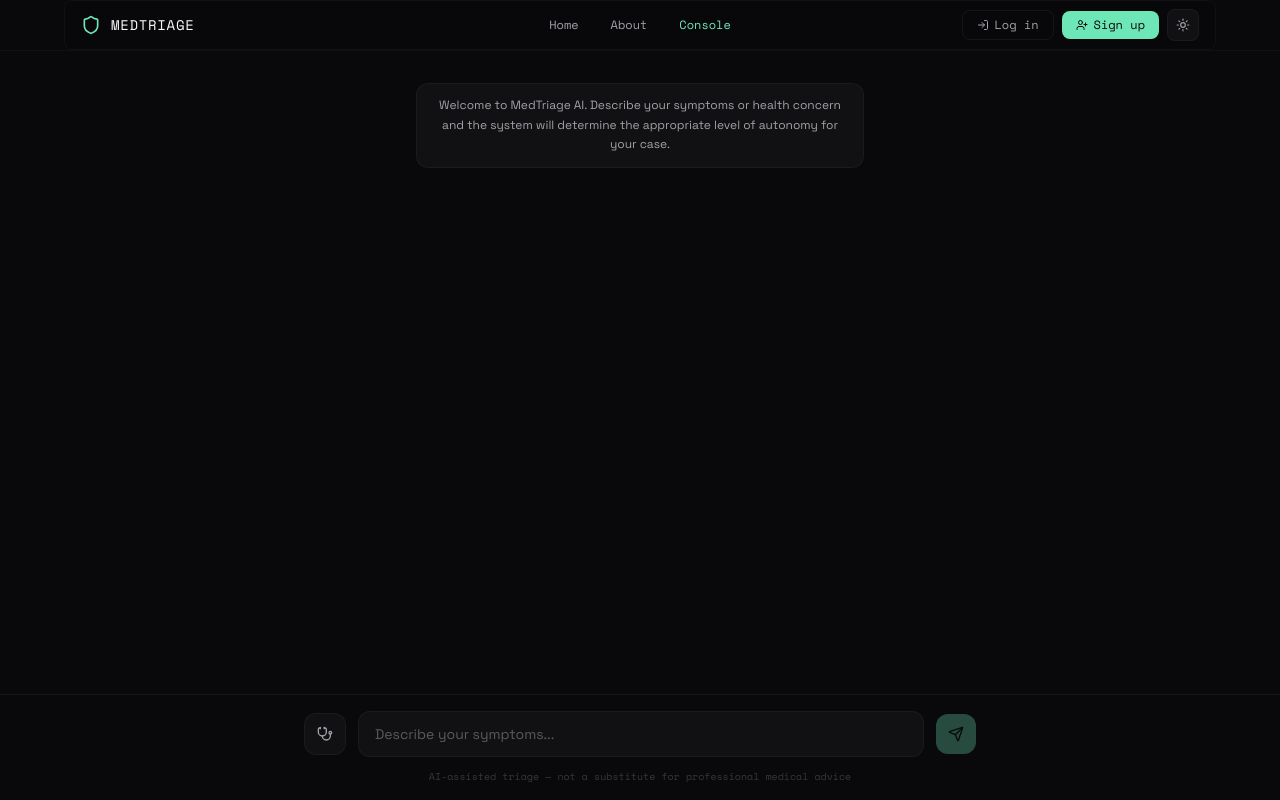
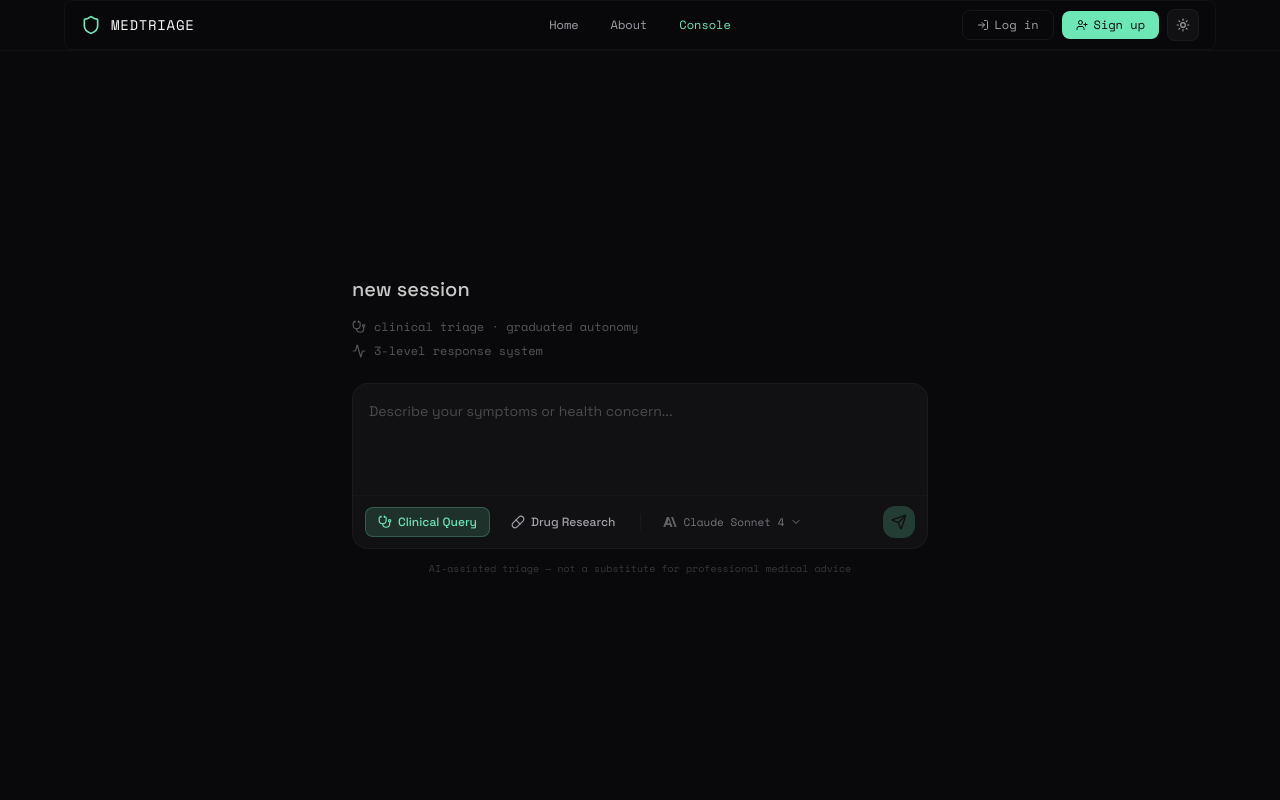
Before and after one commit to MedTriage/Frontend, a Next.js app: page /chat in a window 1280 px wide. Built offline with nearby package versions, Linux system fonts and the light colour scheme.

Commit message:
redesign chat ui

```diff
--- a/app/chat/page.tsx
+++ b/app/chat/page.tsx
@@ -1,6 +1,6 @@
 "use client";
 
-import { useState, useRef, useEffect } from "react";
+import { useState, useRef, useEffect, useCallback } from "react";
 import {
   Send,
   Brain,
@@ -16,8 +16,50 @@ import {
   ServerCrash,
   Timer,
   CircleAlert,
+  ChevronDown,
 } from "lucide-react";
 import { Navbar } from "../components/Navbar";
+
+// ----- Model definitions with inline SVG logos -----
+interface ModelOption {
+  id: string;
+  name: string;
+  provider: string;
+  logo: React.ReactNode;
+}
+
+const AnthropicLogo = () => (
+  <svg viewBox="0 0 24 24" className="w-3.5 h-3.5" fill="currentColor">
+    <path d="M17.304 3.541h-3.48l6.15 16.918h3.48L17.303 3.541zm-10.66 0L.494 20.46h3.48l1.25-3.472h6.419l1.25 3.472h3.48L10.225 3.541H6.644zm.672 10.775L9.55 8.19l2.232 6.126H7.316z"/>
+  </svg>
+);
+
+const OpenAILogo = () => (
+  <svg viewBox="0 0 24 24" className="w-3.5 h-3.5" fill="currentColor">
+    <path d="M22.282 9.821a5.985 5.985 0 0 0-.516-4.91 6.046 6.046 0 0 0-6.51-2.9A6.065 6.065 0 0 0 4.981 4.18a5.985 5.985 0 0 0-3.998 2.9 6.046 6.046 0 0 0 .743 7.097 5.98 5.98 0 0 0 .51 4.911 6.051 6.051 0 0 0 6.515 2.9A5.985 5.985 0 0 0 13.26 24a6.056 6.056 0 0 0 5.772-4.206 5.99 5.99 0 0 0 3.997-2.9 6.056 6.056 0 0 0-.747-7.073zM13.26 22.43a4.476 4.476 0 0 1-2.876-1.04l.141-.081 4.779-2.758a.795.795 0 0 0 .392-.681v-6.737l2.02 1.168a.071.071 0 0 1 .038.052v5.583a4.504 4.504 0 0 1-4.494 4.494zM3.6 18.304a4.47 4.47 0 0 1-.535-3.014l.142.085 4.783 2.759a.771.771 0 0 0 .78 0l5.843-3.369v2.332a.08.08 0 0 1-.033.062L9.74 19.95a4.5 4.5 0 0 1-6.14-1.646zM2.34 7.896a4.485 4.485 0 0 1 2.366-1.973V11.6a.766.766 0 0 0 .388.676l5.815 3.355-2.02 1.168a.076.076 0 0 1-.071 0l-4.83-2.786A4.504 4.504 0 0 1 2.34 7.896zm16.597 3.855-5.833-3.387L15.119 7.2a.076.076 0 0 1 .071 0l4.83 2.791a4.494 4.494 0 0 1-.676 8.105v-5.678a.79.79 0 0 0-.407-.667zm2.01-3.023-.141-.085-4.774-2.782a.776.776 0 0 0-.785 0L9.409 9.23V6.897a.066.066 0 0 1 .028-.061l4.83-2.787a4.5 4.5 0 0 1 6.68 4.66zm-12.64 4.135-2.02-1.164a.08.08 0 0 1-.038-.057V6.075a4.5 4.5 0 0 1 7.375-3.453l-.142.08L8.704 5.46a.795.795 0 0 0-.393.681zm1.097-2.365 2.602-1.5 2.607 1.5v2.999l-2.597 1.5-2.607-1.5z"/>
+  </svg>
+);
+
+const GoogleLogo = () => (
+  <svg viewBox="0 0 24 24" className="w-3.5 h-3.5" fill="currentColor">
+    <path d="M12.48 10.92v3.28h7.84c-.24 1.84-.853 3.187-1.787 4.133-1.147 1.147-2.933 2.4-6.053 2.4-4.827 0-8.6-3.893-8.6-8.72s3.773-8.72 8.6-8.72c2.6 0 4.507 1.027 5.907 2.347l2.307-2.307C18.747 1.44 16.133 0 12.48 0 5.867 0 .307 5.387.307 12s5.56 12 12.173 12c3.573 0 6.267-1.173 8.373-3.36 2.16-2.16 2.84-5.213 2.84-7.667 0-.76-.053-1.467-.173-2.053H12.48z"/>
+  </svg>
+);
+
+const MetaLogo = () => (
+  <svg viewBox="0 0 24 24" className="w-3.5 h-3.5" fill="currentColor">
+    <path d="M6.915 4.03c-1.968 0-3.683 1.28-4.871 3.113C.704 9.208 0 11.883 0 14.449c0 .706.07 1.369.21 1.973a4.892 4.892 0 0 0 1.306 2.36c.602.576 1.38.883 2.285.883 1.123 0 2.145-.523 3.088-1.368a22.15 22.15 0 0 0 2.639-3.209l.746-1.065c1.08-1.542 2.063-2.636 2.947-3.285a4.342 4.342 0 0 1 2.55-.907c1.27 0 2.376.676 3.221 1.81.843 1.132 1.348 2.673 1.348 4.429 0 .66-.08 1.29-.23 1.86-.149.57-.378 1.073-.648 1.467a3.02 3.02 0 0 1-.94.88c-.35.208-.74.316-1.17.316-.473 0-.788-.164-1.033-.473-.246-.31-.37-.764-.37-1.327 0-.423.136-1.103.436-2.06l.146-.467c.072-.233.109-.472.109-.716 0-.382-.115-.69-.353-.912a1.238 1.238 0 0 0-.9-.334c-.539 0-1.07.33-1.59 1.016-.521.688-1.03 1.676-1.528 2.967a36.676 36.676 0 0 0-.58 1.669 9.545 9.545 0 0 1-.71 1.74c-.268.49-.574.88-.917 1.14-.344.264-.723.396-1.14.396-.46 0-.833-.142-1.12-.427a2.468 2.468 0 0 1-.598-1.07 5.31 5.31 0 0 1-.177-1.4c0-1.592.385-3.388 1.171-5.303.782-1.907 1.77-3.473 2.964-4.608 1.19-1.134 2.396-1.715 3.598-1.715 1.076 0 2.055.451 2.86 1.2l.127.123.128-.124c1.022-.93 2.132-1.2 2.994-1.2 1.107 0 2.005.406 2.674 1.17.669.763.994 1.79.994 3.03 0 .698-.115 1.362-.342 1.99-.228.627-.56 1.163-.942 1.544-.428.428-.893.626-1.367.626-.394 0-.708-.136-.94-.406-.232-.27-.348-.626-.348-1.07 0-.33.072-.743.231-1.284l.086-.283c.128-.418.193-.765.193-1.034 0-.39-.096-.679-.289-.867a1.022 1.022 0 0 0-.735-.282c-.42 0-.873.274-1.349.807-.479.536-1.002 1.35-1.581 2.447l-.188.365"/>
+  </svg>
+);
+
+const MODEL_OPTIONS: ModelOption[] = [
+  { id: "claude-sonnet", name: "Claude Sonnet 4", provider: "Anthropic", logo: <AnthropicLogo /> },
+  { id: "claude-opus", name: "Claude Opus 4", provider: "Anthropic", logo: <AnthropicLogo /> },
+  { id: "gpt-4o", name: "GPT-4o", provider: "OpenAI", logo: <OpenAILogo /> },
+  { id: "o3", name: "o3", provider: "OpenAI", logo: <OpenAILogo /> },
+  { id: "gemini-2.5", name: "Gemini 2.5 Pro", provider: "Google", logo: <GoogleLogo /> },
+  { id: "llama-4", name: "Llama 4 Maverick", provider: "Meta", logo: <MetaLogo /> },
+];
 
 type TriageLevel = 1 | 2 | 3;
 
@@ -306,44 +348,47 @@ function fallbackClassify(input: string): { content: string; level: TriageLevel
 }
 
 export default function ChatPage() {
-  const [messages, setMessages] = useState<Message[]>([
-    {
-      id: "welcome",
-      role: "system",
-      content:
-        "Welcome to MedTriage AI. Describe your symptoms or health concern and the system will determine the appropriate level of autonomy for your case.",
-      timestamp: new Date(),
-    },
-  ]);
+  const [messages, setMessages] = useState<Message[]>([]);
   const [input, setInput] = useState("");
   const [isTyping, setIsTyping] = useState(false);
   const [isLocked, setIsLocked] = useState(false);
   const [mode, setMode] = useState<"triage" | "drugs">("triage");
-  const [modeMenuOpen, setModeMenuOpen] = useState(false);
-  const modeMenuRef = useRef<HTMLDivElement>(null);
+  const [selectedModel, setSelectedModel] = useState<ModelOption>(MODEL_OPTIONS[0]);
+  const [modelMenuOpen, setModelMenuOpen] = useState(false);
   const messagesEndRef = useRef<HTMLDivElement>(null);
-  const inputRef = useRef<HTMLInputElement>(null);
+  const textareaRef = useRef<HTMLTextAreaElement>(null);
+  const modelMenuRef = useRef<HTMLDivElement>(null);
 
-  // Close dropdown on outside click
+  const hasMessages = messages.length > 0;
+
+  // Auto-resize textarea
+  useEffect(() => {
+    if (textareaRef.current) {
+      textareaRef.current.style.height = "auto";
+      textareaRef.current.style.height = `${Math.min(textareaRef.current.scrollHeight, 200)}px`;
+    }
+  }, [input]);
+
+  // Close model dropdown on outside click
   useEffect(() => {
     function handleClickOutside(e: MouseEvent) {
-      if (modeMenuRef.current && !modeMenuRef.current.contains(e.target as Node)) {
-        setModeMenuOpen(false);
+      if (modelMenuRef.current && !modelMenuRef.current.contains(e.target as Node)) {
+        setModelMenuOpen(false);
       }
     }
-    if (modeMenuOpen) {
+    if (modelMenuOpen) {
       document.addEventListener("mousedown", handleClickOutside);
       return () => document.removeEventListener("mousedown", handleClickOutside);
     }
-  }, [modeMenuOpen]);
+  }, [modelMenuOpen]);
 
-  const scrollToBottom = () => {
+  const scrollToBottom = useCallback(() => {
     messagesEndRef.current?.scrollIntoView({ behavior: "smooth" });
-  };
+  }, []);
 
   useEffect(() => {
     scrollToBottom();
-  }, [messages, isTyping]);
+  }, [messages, isTyping, scrollToBottom]);
 
   const handleSend = async () => {
     if (!input.trim() || isLocked) return;
@@ -358,6 +403,11 @@ export default function ChatPage() {
     setMessages((prev) => [...prev, userMessage]);
     setInput("");
     setIsTyping(true);
+
+    // Reset textarea height
+    if (textareaRef.current) {
+      textareaRef.current.style.height = "auto";
+    }
 
     // Build chat_history from previous messages (exclude system/error messages and the current one)
     const chatHistory = messages
@@ -413,10 +463,174 @@ export default function ChatPage() {
     }
   };
 
+  const handleKeyDown = (e: React.KeyboardEvent<HTMLTextAreaElement>) => {
+    if (e.key === "Enter" && !e.shiftKey) {
+      e.preventDefault();
+      handleSend();
+    }
+  };
+
   const currentTriageLevel = [...messages]
     .reverse()
     .find((m) => m.triageLevel)?.triageLevel;
 
+  // ----- Shared input card JSX (inlined, NOT a component) -----
+  const inputCardJsx = (centered?: boolean) => (
+    <div className={`w-full ${centered ? "max-w-xl" : "max-w-2xl"} mx-auto`}>
+      {isLocked ? (
+        <div className="flex items-center justify-center gap-3 py-3 px-4 rounded-xl bg-red-400/5 border border-red-400/20">
+          <AlertTriangle className="w-4 h-4 text-red-400" />
+          <span className="font-mono text-xs text-red-400">
+            System locked — Please contact emergency services immediately
+          </span>
+        </div>
+      ) : (
+        <div className="rounded-2xl border border-border/50 bg-card transition-all focus-within:border-accent/30 focus-within:ring-1 focus-within:ring-accent/10 relative">
+          {/* Textarea */}
+          <div className="px-4 pt-4 pb-2">
+            <textarea
+              ref={textareaRef}
+              value={input}
+              onChange={(e) => setInput(e.target.value)}
+              onKeyDown={handleKeyDown}
+              placeholder={mode === "drugs" ? "Ask about a drug or pharmacology..." : "Describe your symptoms or health concern..."}
+              className="w-full bg-transparent text-sm text-foreground placeholder:text-muted/40 focus:outline-none resize-none font-sans leading-relaxed min-h-20"
+              disabled={isTyping}
+              rows={3}
+            />
+          </div>
+
+          {/* Bottom toolbar */}
+          <div className="flex items-center justify-between px-3 py-2.5 border-t border-border/30">
+            <div className="flex items-center gap-2">
+              {/* Mode: Clinical Query */}
+              <button
+                onClick={() => setMode("triage")}
+                className={`inline-flex items-center gap-1.5 px-3 py-1.5 rounded-lg text-xs font-medium transition-all ${
+                  mode === "triage"
+                    ? "bg-accent/15 text-accent border border-accent/25"
+                    : "text-muted hover:text-foreground hover:bg-border/20 border border-transparent"
+                }`}
+              >
+                <Stethoscope className="w-3.5 h-3.5" />
+                Clinical Query
+              </button>
+
+              {/* Mode: Drug Research */}
+              <button
+                onClick={() => setMode("drugs")}
+                className={`inline-flex items-center gap-1.5 px-3 py-1.5 rounded-lg text-xs font-medium transition-all ${
+                  mode === "drugs"
+                    ? "bg-violet-500/15 text-violet-400 border border-violet-500/25"
+                    : "text-muted hover:text-foreground hover:bg-border/20 border border-transparent"
+                }`}
+              >
+                <Pill className="w-3.5 h-3.5" />
+                Drug Research
+              </button>
+
+              {/* Separator */}
+              <div className="w-px h-4 bg-border/40 mx-1" />
+
+              {/* Model selector dropdown */}
+              <div className="relative" ref={modelMenuRef}>
+                <button
+                  onClick={() => setModelMenuOpen(!modelMenuOpen)}
+                  className="inline-flex items-center gap-1.5 px-2.5 py-1.5 rounded-lg text-[11px] font-mono text-muted/70 hover:text-foreground hover:bg-border/20 transition-all"
+                >
+                  <span className="opacity-80">{selectedModel.logo}</span>
+                  {selectedModel.name}
+                  <ChevronDown className={`w-3 h-3 transition-transform ${modelMenuOpen ? "rotate-180" : ""}`} />
+                </button>
+
+                {modelMenuOpen && (
+                  <div className="absolute bottom-full left-0 mb-2 w-60 rounded-xl border border-border/50 bg-card shadow-xl overflow-hidden animate-fade-in-up z-50">
+                    <div className="px-3 py-2 border-b border-border/30">
+                      <p className="font-mono text-[10px] uppercase tracking-widest text-muted/50">Select model</p>
+                    </div>
+                    <div className="p-1.5 max-h-64 overflow-y-auto">
+                      {MODEL_OPTIONS.map((model) => (
+                        <button
+                          key={model.id}
+                          onClick={() => { setSelectedModel(model); setModelMenuOpen(false); }}
+                          className={`w-full flex items-center gap-3 px-3 py-2.5 rounded-lg text-left transition-colors ${
+                            selectedModel.id === model.id
+                              ? "bg-accent/10 text-accent"
+                              : "text-muted hover:text-foreground hover:bg-border/20"
+                          }`}
+                        >
+                          <span className={`shrink-0 ${selectedModel.id === model.id ? "text-accent" : "text-muted/60"}`}>
+                            {model.logo}
+                          </span>
+                          <div className="min-w-0">
+                            <p className="text-xs font-medium truncate">{model.name}</p>
+                            <p className="text-[10px] text-muted/50 font-mono">{model.provider}</p>
+                          </div>
+                          {selectedModel.id === model.id && (
+                            <CheckCircle2 className="w-3.5 h-3.5 text-accent ml-auto shrink-0" />
+                          )}
+                        </button>
+                      ))}
+                    </div>
+                  </div>
+                )}
+              </div>
+            </div>
+
+            {/* Send button */}
+            <button
+              onClick={handleSend}
+              disabled={!input.trim() || isTyping}
+              className="p-2 rounded-xl bg-accent text-background disabled:opacity-20 disabled:cursor-not-allowed hover:bg-accent/90 transition-all shrink-0"
+            >
+              <Send className="w-4 h-4" />
+            </button>
+          </div>
+        </div>
+      )}
+
+      <p className="font-mono text-[10px] text-muted/30 text-center mt-3">
+        AI-assisted triage — not a substitute for professional medical advice
+      </p>
+    </div>
+  );
+
+  // ----- NEW SESSION (no messages yet) -----
+  if (!hasMessages) {
+    return (
+      <div className="h-screen bg-background text-foreground flex flex-col">
+        {/* Header */}
+        <div className="shrink-0 border-b border-border/30 bg-background">
+          <Navbar alwaysVisible />
+        </div>
+
+        {/* Centered new-session layout */}
+        <main className="flex-1 flex flex-col items-center justify-center px-6">
+          <div className="w-full max-w-xl space-y-6 animate-fade-in-up">
+            {/* Session header */}
+            <div className="space-y-4">
+              <h1 className="text-xl font-medium text-foreground/80">new session</h1>
+              <div className="flex flex-col gap-2 text-xs text-muted/50 font-mono">
+                <div className="flex items-center gap-2">
+                  <Stethoscope className="w-3.5 h-3.5" />
+                  <span>clinical triage · graduated autonomy</span>
+                </div>
+                <div className="flex items-center gap-2">
+                  <Activity className="w-3.5 h-3.5" />
+                  <span>3-level response system</span>
+                </div>
+              </div>
+            </div>
+
+            {/* Input card */}
+            {inputCardJsx(true)}
+          </div>
+        </main>
+      </div>
+    );
+  }
+
+  // ----- ACTIVE CONVERSATION -----
   return (
     <div className="h-screen bg-background text-foreground flex flex-col">
       {/* Header */}
@@ -424,19 +638,10 @@ export default function ChatPage() {
         <Navbar alwaysVisible />
       </div>
 
-      {/* Triage Level Indicator */}
-      {currentTriageLevel && (
-        <div className="flex justify-center px-6 py-2 border-b border-border/50 shrink-0 bg-background">
-          <div
-            className={`flex items-center gap-2 px-3 py-1.5 rounded-full border ${TRIAGE_CONFIG[currentTriageLevel].border} ${TRIAGE_CONFIG[currentTriageLevel].bg} font-mono text-xs ${TRIAGE_CONFIG[currentTriageLevel].color}`}
-          >
-            <span
-              className={`w-1.5 h-1.5 rounded-full ${TRIAGE_CONFIG[currentTriageLevel].dot} ${currentTriageLevel === 3 ? "animate-pulse" : ""}`}
-            />
-            {TRIAGE_CONFIG[currentTriageLevel].label}
-          </div>
-        </div>
-      )}
+      {/* Chat Title */}
+      <div className="flex items-center justify-center px-6 py-2.5 border-b border-border/50 shrink-0 bg-background">
+        <h2 className="font-mono text-xs text-muted/70 truncate">Untitled Conversation</h2>
+      </div>
 
       {/* Messages */}
       <main className="flex-1 overflow-y-auto px-6 py-8">
@@ -508,7 +713,7 @@ export default function ChatPage() {
                               .find((m) => m.role === "user");
                             if (lastUserMsg) {
                               setInput(lastUserMsg.content);
-                              inputRef.current?.focus();
+                              textareaRef.current?.focus();
                             }
                           }}
                           className="mt-2 inline-flex items-center gap-1.5 px-2.5 py-1 rounded-md bg-card border border-border/50 font-mono text-[10px] text-muted hover:text-foreground hover:border-accent/30 transition-colors"
@@ -640,98 +845,9 @@ export default function ChatPage() {
         </div>
       </main>
 
-      {/* Input */}
-      <div className="shrink-0 border-t border-border/50 px-6 py-4">
-        <div className="max-w-2xl mx-auto">
-          {isLocked ? (
-            <div className="flex items-center justify-center gap-3 py-3 px-4 rounded-xl bg-red-400/5 border border-red-400/20">
-              <AlertTriangle className="w-4 h-4 text-red-400" />
-              <span className="font-mono text-xs text-red-400">
-                System locked — Please contact emergency services immediately
-              </span>
-            </div>
-          ) : (
-            <div className="flex items-center gap-3">
-              {/* Mode selector */}
-              <div className="relative" ref={modeMenuRef}>
-                <button
-                  onClick={() => setModeMenuOpen(!modeMenuOpen)}
-                  className={`p-3 rounded-xl border transition-all shrink-0 ${
-                    mode === "drugs"
-                      ? "bg-violet-500/10 border-violet-500/30 text-violet-400"
-                      : "bg-card border-border/50 text-muted hover:text-foreground"
-                  }`}
-                  title="Select mode"
-                >
-                  {mode === "drugs" ? (
-                    <Pill className="w-4 h-4" />
-                  ) : (
-                    <Stethoscope className="w-4 h-4" />
-                  )}
-                </button>
-
-                {modeMenuOpen && (
-                  <div className="absolute bottom-full left-0 mb-2 w-52 rounded-xl border border-border/50 bg-card shadow-lg overflow-hidden animate-fade-in-up z-50">
-                    <div className="p-1.5">
-                      <button
-                        onClick={() => { setMode("triage"); setModeMenuOpen(false); }}
-                        className={`w-full flex items-center gap-3 px-3 py-2.5 rounded-lg text-left transition-colors ${
-                          mode === "triage"
-                            ? "bg-accent/10 text-accent"
-                            : "text-muted hover:text-foreground hover:bg-border/20"
-                        }`}
-                      >
-                        <Stethoscope className="w-4 h-4 shrink-0" />
-                        <div>
-                          <p className="text-xs font-medium">Triage</p>
-                          <p className="text-[10px] text-muted/60 font-mono">Clinical decision support</p>
-                        </div>
-                      </button>
-                      <button
-                        onClick={() => { setMode("drugs"); setModeMenuOpen(false); }}
-                        className={`w-full flex items-center gap-3 px-3 py-2.5 rounded-lg text-left transition-colors ${
-                          mode === "drugs"
-                            ? "bg-violet-500/10 text-violet-400"
-                            : "text-muted hover:text-foreground hover:bg-border/20"
-                        }`}
-                      >
-                        <Pill className="w-4 h-4 shrink-0" />
-                        <div>
-                          <p className="text-xs font-medium">Drugs</p>
-                          <p className="text-[10px] text-muted/60 font-mono">Pharmacology assistant</p>
-                        </div>
-                      </button>
-                    </div>
-                  </div>
-                )}
-              </div>
-              <div className="relative flex-1">
-                <input
-                  ref={inputRef}
-                  type="text"
-                  value={input}
-                  onChange={(e) => setInput(e.target.value)}
-                  onKeyDown={(e) => e.key === "Enter" && handleSend()}
-                  placeholder={mode === "drugs" ? "Ask about a drug or pharmacology..." : "Describe your symptoms..."}
-                  className="w-full px-4 py-3 rounded-xl bg-card border border-border/50 text-sm text-foreground placeholder:text-muted/50 focus:outline-none focus:border-accent/30 focus:ring-1 focus:ring-accent/10 transition-all font-sans"
-                  disabled={isTyping}
-                />
-              </div>
-              <button
-                onClick={handleSend}
-                disabled={!input.trim() || isTyping}
-                className="p-3 rounded-xl bg-accent text-background disabled:opacity-30 disabled:cursor-not-allowed hover:bg-accent/90 transition-all shrink-0"
-              >
-                <Send className="w-4 h-4" />
-              </button>
-            </div>
-          )}
-
-          <p className="font-mono text-[10px] text-muted/30 text-center mt-3">
-            AI-assisted triage — not a substitute for professional medical
-            advice
-          </p>
-        </div>
+      {/* Input — bottom docked */}
+      <div className="shrink-0 border-t border-border/50 px-6 py-4 bg-background">
+        {inputCardJsx()}
       </div>
     </div>
   );
```
